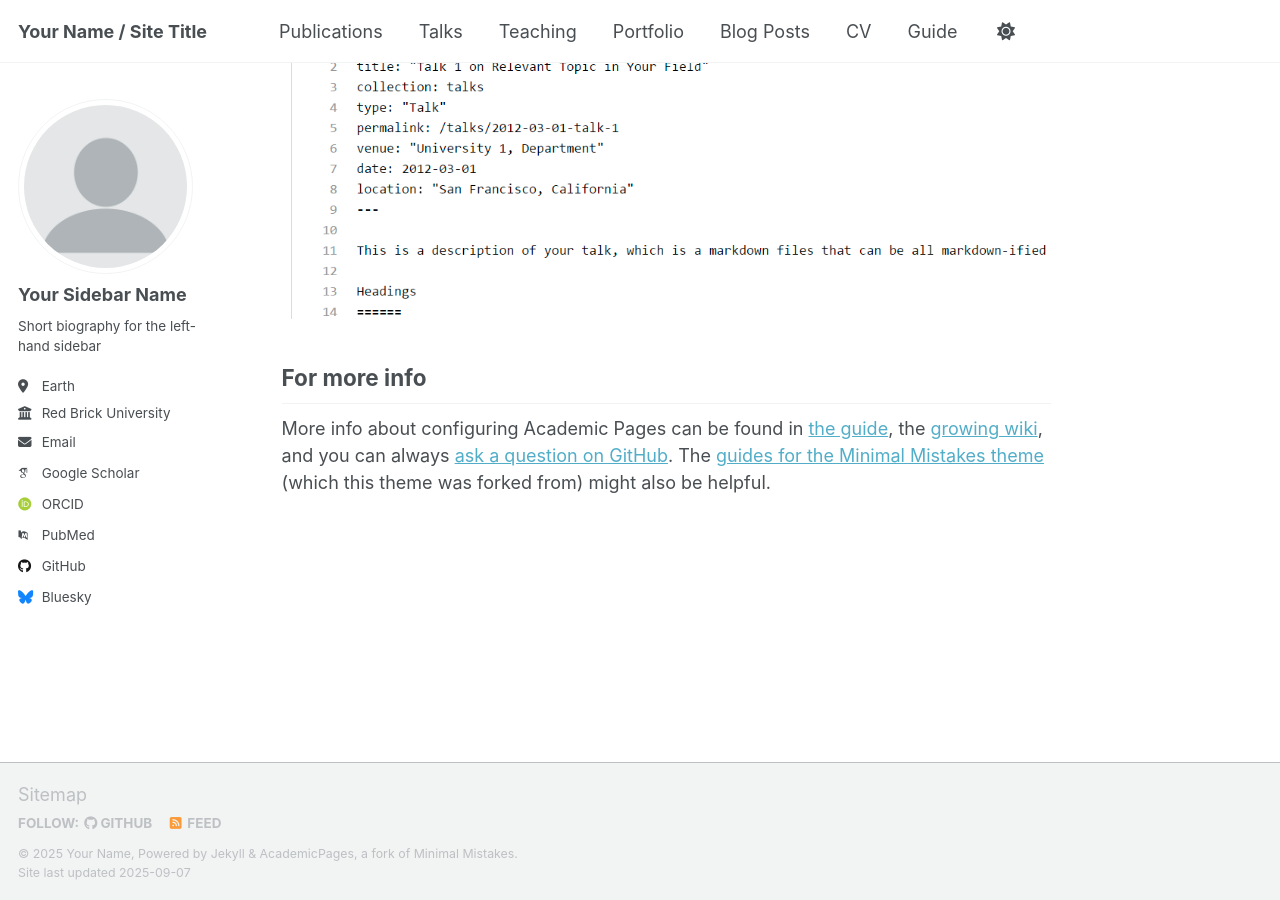
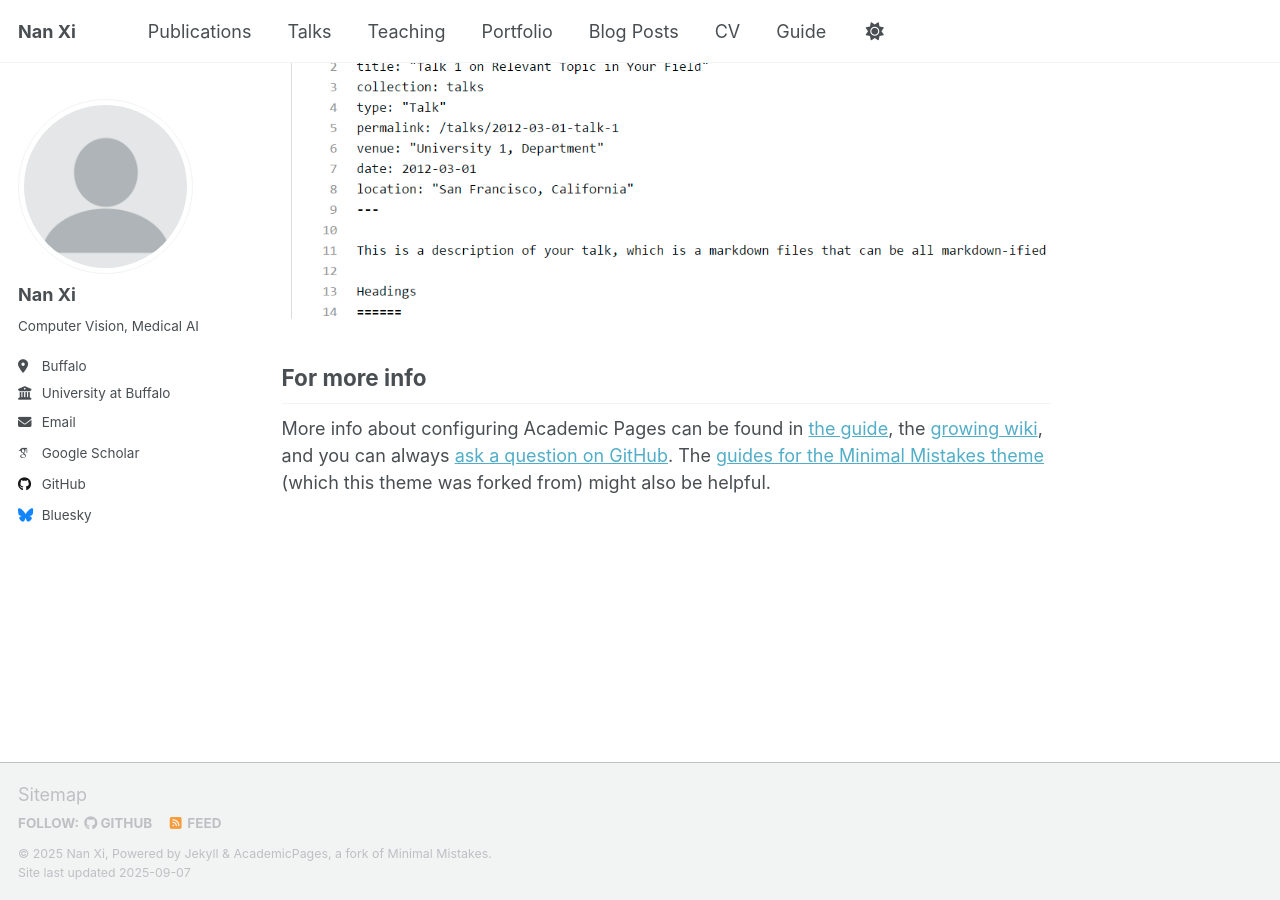
Before and after one commit to southnx/southnx.github.io, a Jekyll site: the page built from _pages/about.md, in a window 1280 px wide and 900 px high, scrolled down 2880 px. Built offline with Jekyll 4.4.1, drawn with Linux system fonts in a browser that asks for light colours; some web fonts are replaced; a script that is not in the unit is left out.

Commit message:
Update _config.yml

```diff
--- a/_config.yml
+++ b/_config.yml
@@ -9,13 +9,13 @@
 # Basic Site Settings
 locale                   : "en-US"
 site_theme               : "default" # Currently available options are "default", "air"
-title                    : "Your Name / Site Title"
+title                    : "Nan Xi"
 title_separator          : "-"
-name                     : &name "Your Name"
+name                     : &name "Nan Xi"
 description              : &description "personal description"
-url                      : https://academicpages.github.io # the base hostname & protocol for your site e.g. "https://[your GitHub username].github.io" or if you already have some other page hosted on Github then use "https://[your GitHub username].github.io/[Your Repo Name]"
+url                      : https://southnx.github.io # the base hostname & protocol for your site e.g. "https://[your GitHub username].github.io" or if you already have some other page hosted on Github then use "https://[your GitHub username].github.io/[Your Repo Name]"
 baseurl                  : "" # the subpath of your site, e.g. "/blog"
-repository               : "academicpages/academicpages.github.io"
+repository               : "southnx/southnx.github.io"
 
 # Site Author - The following control what appear as part of the author content on the side bar.
 #               If a field is blank the icon and link will not appear, otherwise it will be shown.
@@ -23,23 +23,23 @@ repository               : "academicpages/academicpages.github.io"
 author:
   # Biographic information
   avatar           : "profile.png"
-  name             : "Your Sidebar Name"
+  name             : "Nan Xi"
   pronouns         : # example: "she/her"
-  bio              : "Short biography for the left-hand sidebar"
-  location         : "Earth"
-  employer         : "Red Brick University"
+  bio              : "Computer Vision, Medical AI"
+  location         : "Buffalo"
+  employer         : "University at Buffalo"
   uri              : # URL
-  email            : "none@example.org"
+  email            : "nanxi [at] buffalo [dot] edu"
 
   # Academic websites
   academia         : # URL
   arxiv            : # URL - Update with the correct link to your profile
-  googlescholar    : "https://scholar.google.com/citations?user=PS_CX0AAAAAJ"
+  googlescholar    : "https://scholar.google.com.hk/citations?user=QLh4qlYAAAAJ&hl=en&oi=ao"
   inspire-hep      : # URL
   impactstory      : # URL
-  orcid            : "http://orcid.org/yourorcidurl"
+  # orcid            : "http://orcid.org/yourorcidurl"
   semantic         : # URL
-  pubmed           : "https://www.ncbi.nlm.nih.gov/pubmed/?term=john+snow"
+  # pubmed           : "https://www.ncbi.nlm.nih.gov/pubmed/?term=john+snow"
   researchgate     : # URL
   scopus           : # URL
 
```
